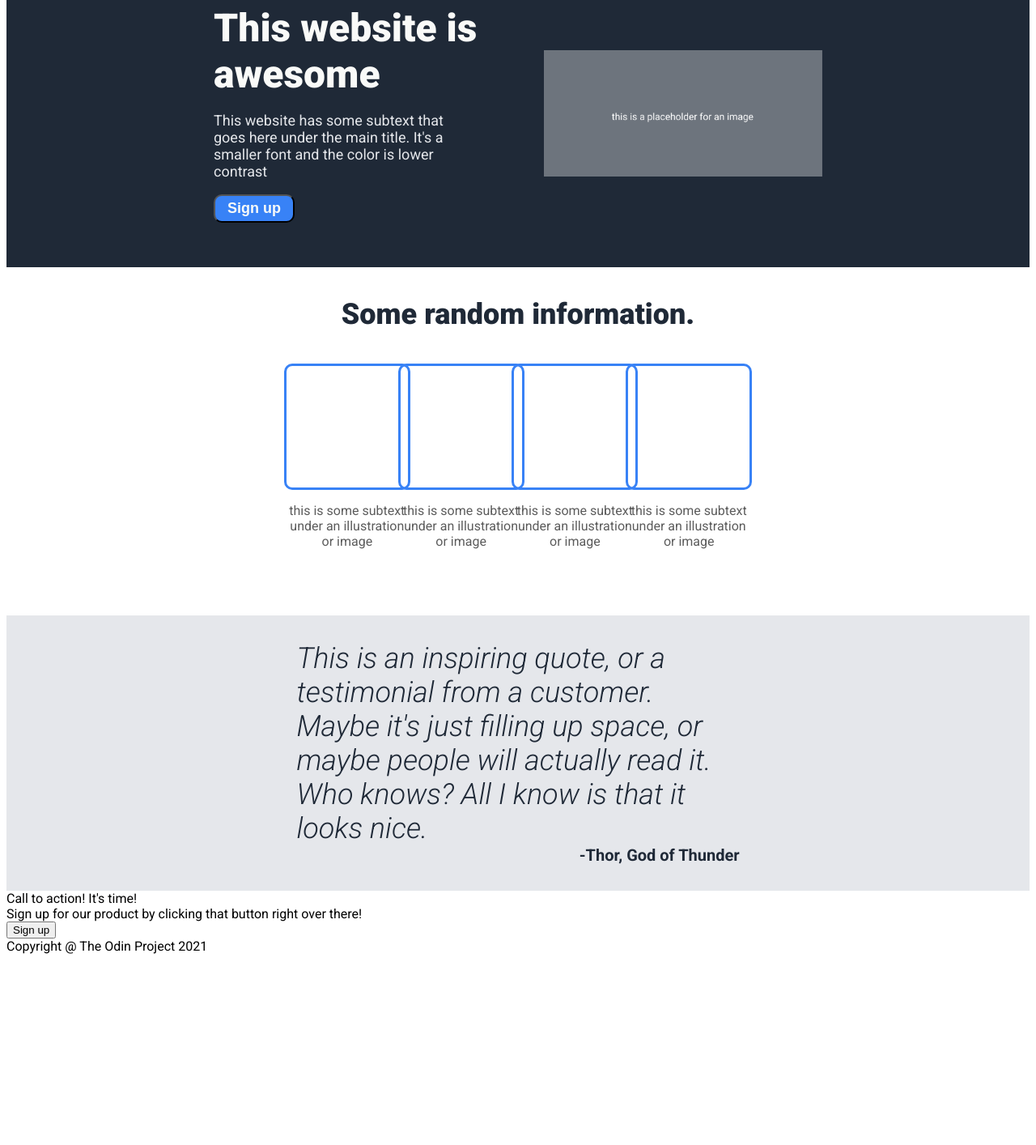
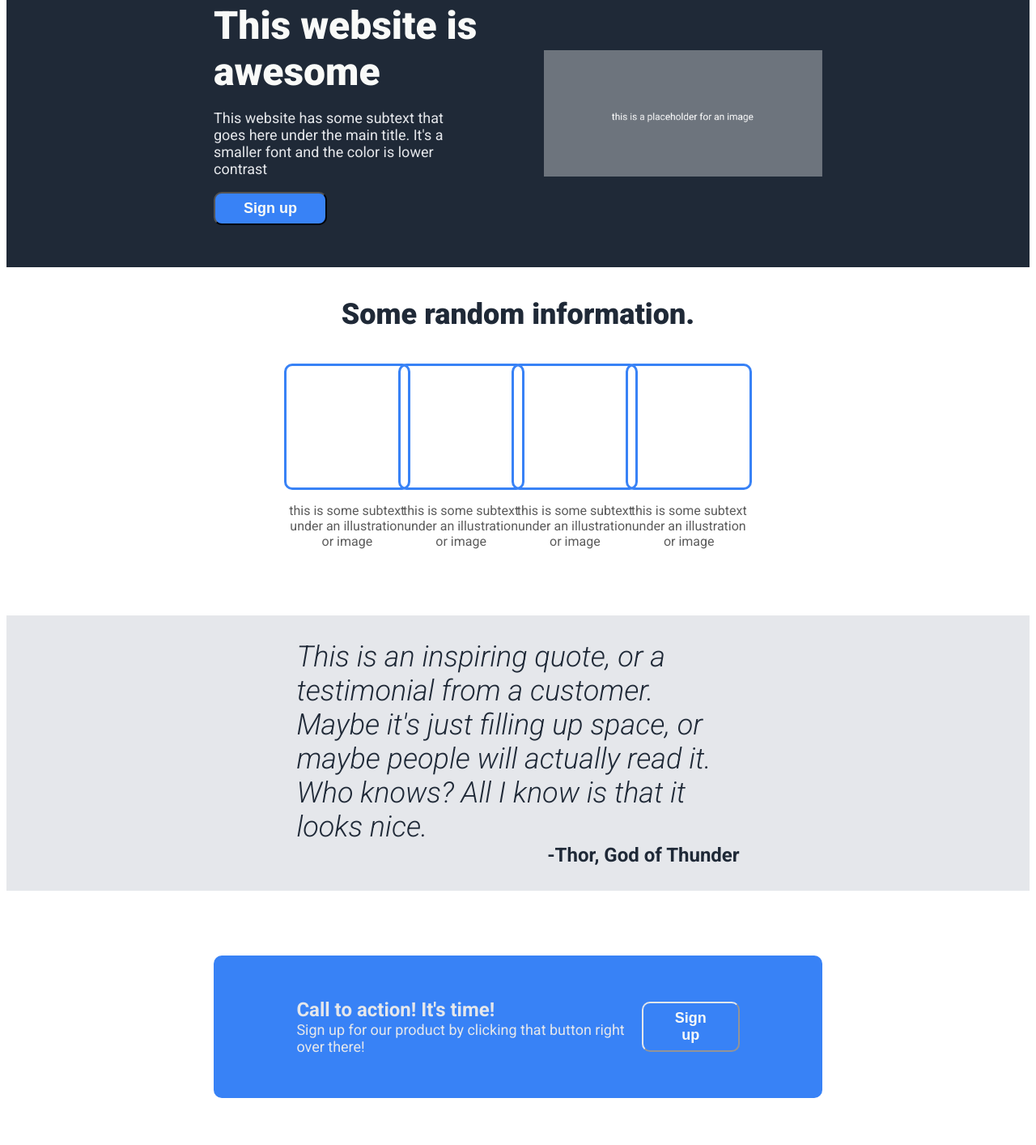
Before and after one commit to celinekwan/landing-page, a plain HTML site: page index.html in a window 1280 px wide. Shown: the part 106-1520 px from the top of the page at 81% size. Before the commit the page ends 1292 px from the top, so only its background shows below. Drawn offline with Linux system fonts and the light colour scheme.

Commit message:
Style Call to Action section

```diff
--- a/index.html
+++ b/index.html
@@ -26,7 +26,7 @@
                 <p>This website has some subtext that goes here under the main
                     title. It's a smaller font and the color is lower contrast
                 </p>
-                <button type="button" class="sign-up">Sign up</button>
+                <button type="button" class="button sign-up">Sign up</button>
             </div>
             <img class="placeholder" src="img/placeholder-image.png" alt="this is a placeholder for an image">
         </div>
@@ -65,7 +65,9 @@
                 <div class="cta-text">Sign up for our product by clicking that
                     button right over there!</div>
             </div>
-            <button>Sign up</button>
+            <div class="cta-right">
+                <button type="button" class="sign-up">Sign up</button>
+            </div>
         </div>
         <div class="footer">
             <div class="footer-text">Copyright @ The Odin Project 2021</div>
--- a/style.css
+++ b/style.css
@@ -50,10 +50,10 @@ img {
     font-size: 18px;
     margin-right: 50px;
 }
-button.sign-up {
+.button.sign-up {
     background-color: #3882f6;
     color: #f9faf8;
-    padding: 5px 15px;
+    padding: 8px 35px;
     font-size: 18px;
     font-weight: 700;
     border-radius: 10px;
@@ -111,7 +111,35 @@ button.sign-up {
     font-style: italic;
 }
 .quote-author {
-    font-size: 20px;
+    font-size: 24px;
     font-weight: 700;
     text-align: right;
 }
+.call-to-action {
+    background-color: #3882f6;
+    border-radius: 10px;
+    height: 22vh;
+    margin: 10vh 20vw;
+    display: flex;
+    justify-content: space-between;
+    padding: 0 8vw;
+    align-items: center;
+}
+.cta-header {
+    font-size: 24px;
+    font-weight: 700;
+    color: #e5e7eb;
+}
+.cta-text {
+    font-size: 18px;
+    color: #e5e7eb;
+}
+.cta-right .sign-up {
+    background-color: #3882f6;
+    color: #f9faf8;
+    padding: 8px 35px;
+    font-size: 18px;
+    font-weight: 700;
+    border-radius: 10px;
+    border-color: #e5e7eb;
+}
```
